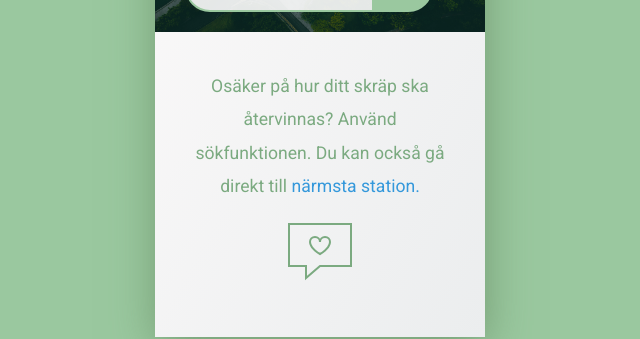
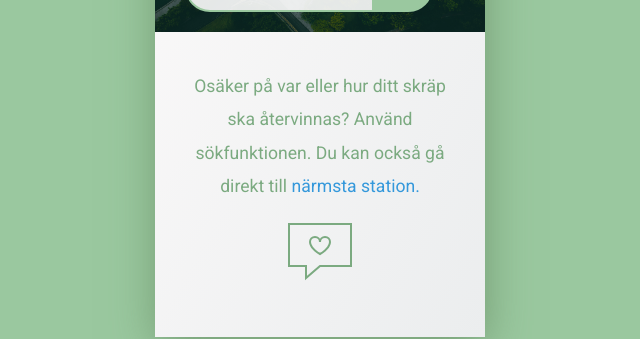
Before and after one commit to uddesson/atervinn-stan-prototype, a React (Create React App) app: page / in a window 1280 px wide. Shown: the part 313-652 px from the top of the page, without its empty margins (320-960 px from the left). Built offline with nearby package versions, Linux system fonts and the light colour scheme; a web font is replaced by a local one.

Commit message:
Edit text in placeholder

```diff
--- a/src/components/Placeholder.js
+++ b/src/components/Placeholder.js
@@ -4,7 +4,7 @@ import HeartIcon from '../icons/basic_elaboration_message_heart.svg';
 function Placeholder(props) {
     return (
         <React.Fragment>
-            Osäker på hur ditt skräp ska återvinnas?
+            Osäker på var eller hur ditt skräp ska återvinnas?
             Använd sökfunktionen. Du kan också gå direkt till
                 <span class="link" data-txt="karta" onClick={props.toggleView}>
                     <span> </span>närmsta station.
```
